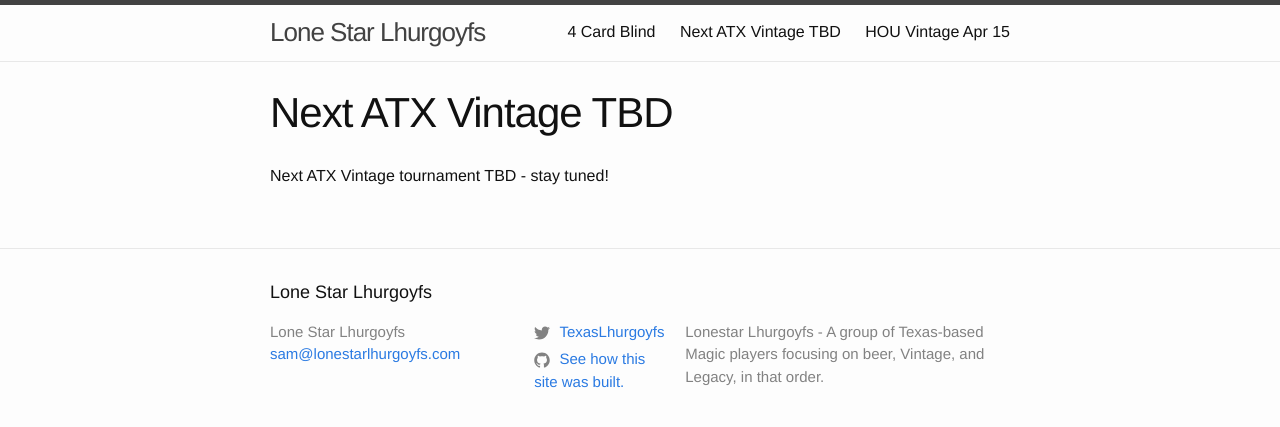
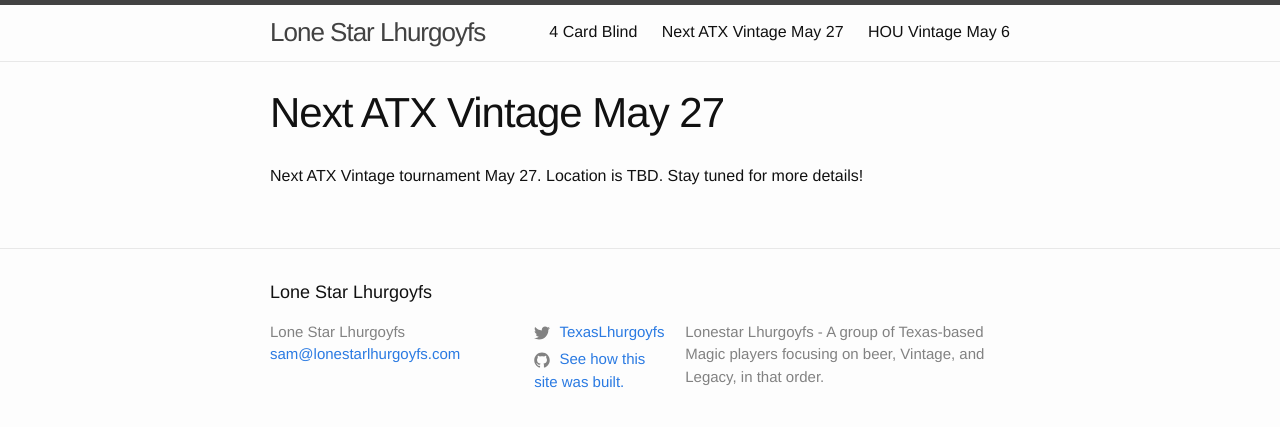
Before and after one commit to LoneStarLhurgoyfs/lonestarlhurgoyfs.github.io, a Jekyll site: the page built from ATXVintage.md, in a window 1280 px wide. Shown: the top 427 px of the page. Built offline with Jekyll 4.4.1, drawn with Linux system fonts in a browser that asks for light colours.

```diff
--- a/ATXVintage.md
+++ b/ATXVintage.md
@@ -1,7 +1,7 @@
 ---
 layout: page
-title: "Next ATX Vintage TBD"
+title: "Next ATX Vintage May 27"
 permalink: /ATXVintage/
 ---
 
-Next ATX Vintage tournament TBD - stay tuned!
+Next ATX Vintage tournament May 27. Location is TBD. Stay tuned for more details!
--- a/HOUVintage.md
+++ b/HOUVintage.md
@@ -1,13 +1,13 @@
 ---
 layout: page
-title: "HOU Vintage Apr 15"
+title: "HOU Vintage May 6"
 permalink: /HOUVintage/
 redirect_from: "/nextVintageTournament/"
 ---
 
 ![BRASH](https://images.lonestarlhurgoyfs.com/brash/brashman_with_cards.jpg)
 
-Date: April 15, 2018
+Date: May 6, 2018
 Location: [Brash Brewing Company](https://www.facebook.com/Brash-brewing-company-229796680431006/)  508 W Crosstimbers Rd, Houston, TX 77018 [[MAP]](https://goo.gl/maps/JbUmv9nZm1B2)
 Registration Time: 12:30 PM
 Event Begins: 1:00 PM
```
Also changed, not shown: other parts of HOUVintage.md (+3 -2 lines), _templates/results.md (added, +49 -0 lines).
